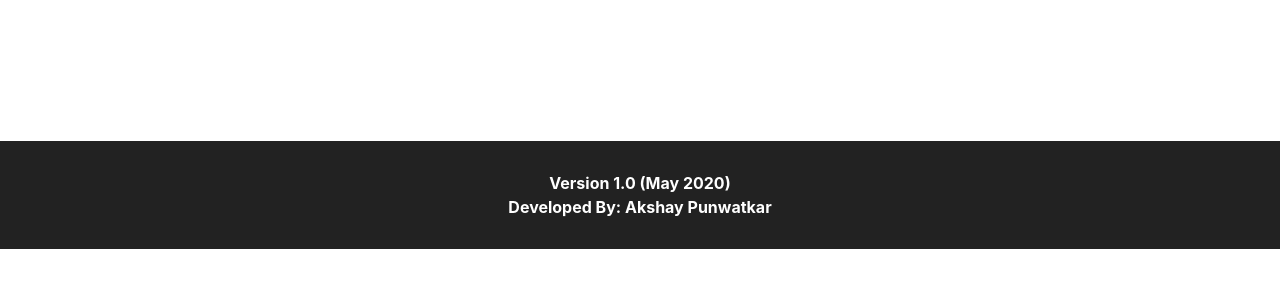
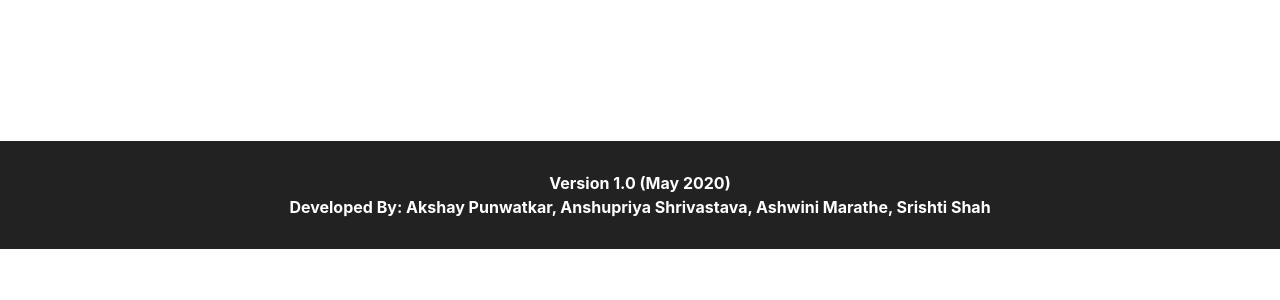
Before and after one commit to akshaypunwatkar/Image-captioning-on-flickerdata, a Flask app: page / in a window 1280 px wide. Shown: the part 427-727 px from the top of the page. Run offline with Flask 2, Linux system fonts and the light colour scheme; parts of the project's set-up code (start-up, migrations or seed data) failed here and were passed over; some libraries are stand-ins or nearby versions.

Commit message:
minor update in template

```diff
--- a/docker-files/templates/import.html
+++ b/docker-files/templates/import.html
@@ -28,7 +28,7 @@
     <div class="foot">
 
     <b>Version 1.0 (May 2020)</b><br>
-    <b>Developed By: Akshay Punwatkar</b>
+    <b>Developed By: Akshay Punwatkar, Anshupriya Shrivastava, Ashwini Marathe, Srishti Shah</b>
 
     </div>
     <script src="{{ url_for('static', filename='js/main.js') }}" type="text/javascript"></script>
```
